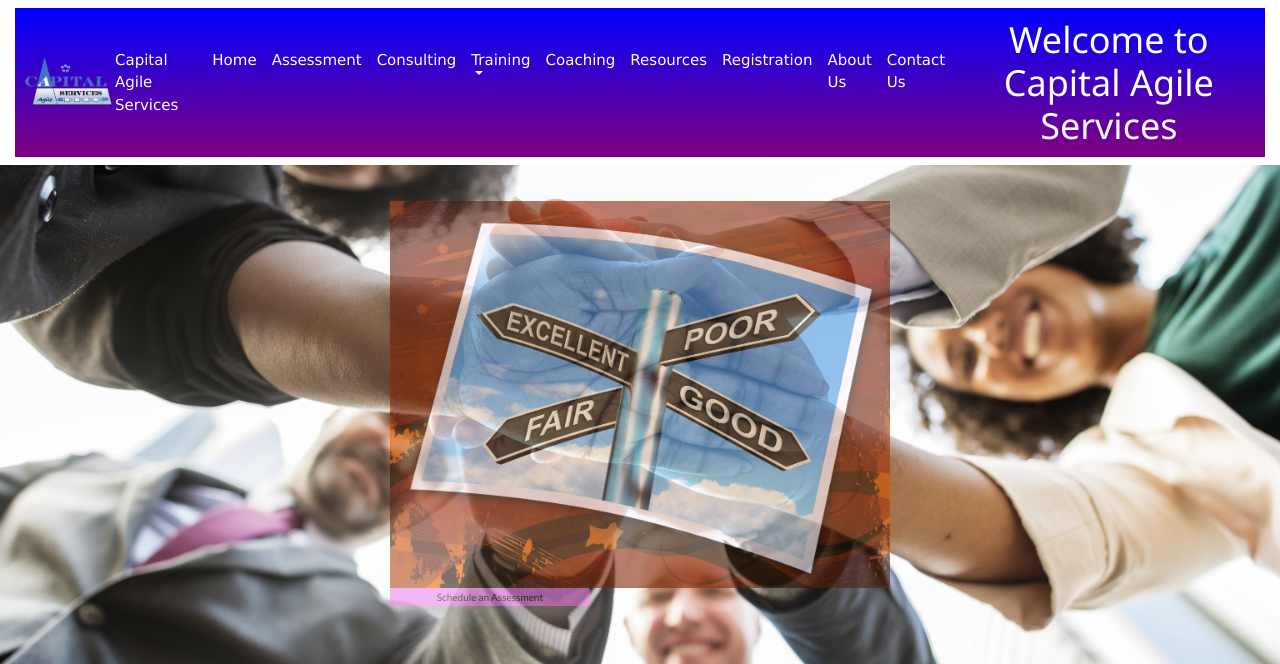
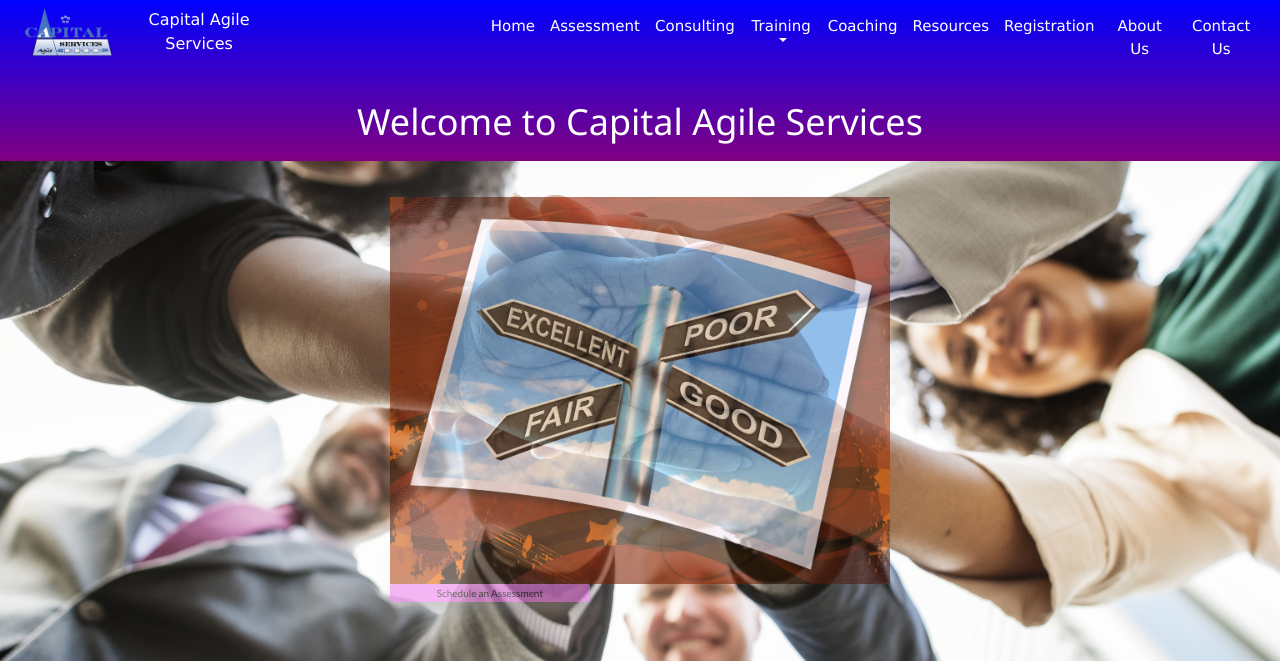
Before and after one commit to ckarjadi/capital_services, a Flask app: page / in a window 1280 px wide. Shown: the top 664 px of the page. Run offline with Flask 2, Linux system fonts and the light colour scheme; some libraries are stand-ins or nearby versions.

Commit message:
fixed header alignment

```diff
--- a/app/routes.py
+++ b/app/routes.py
@@ -113,9 +113,9 @@ def resources():
 	"""
 	resources;
 	"""
-	title = 'Resources'
+	title, page_title = 'Resources', 'Resources'
 	template_name = 'resources.html'
-	kwargs = {'title': title}
+	kwargs = {'title': title, 'page_title': page_title}
 	return render_template(template_name, **kwargs)
 
 @app.route('/registration')
--- a/app/static/header.css
+++ b/app/static/header.css
@@ -1,9 +1,10 @@
 /*div {
     width: 100%;
 }*/
-body {
-    width: 100%;
-    height: 100%;
+html, body {
+    height:100%;
+    margin:0;
+    padding:0;
 }
 nav {
     width: 100%;
@@ -15,23 +16,50 @@ nav {
     background-image: linear-gradient(blue, purple);
     color: white;
     width: 100%;
+    height: 20%;
     background-size:cover;
+}
+.navbar-expand-lg .navbar-collapse {
+     display: -webkit-box!important;
+  /*  display: -ms-flexbox!important;*/
+    /* display: flex!important; */
+    -ms-flex-preferred-size: auto;
+    flex-basis: auto;
 }
 .href, href:visited {
   color: white;
 }
 
 .navbar-custom {
+    position: relative;
+    margin-right: 0px;
+    margin-left: 0px;
+
+    width:100%; /*full width*/
+    text-align:center;
+    display:table; /*acts like a table*/
 }
 .navbar-custom .nav-link {
     color: white;
 }
 .navbar-custom .navbar-nav{
-	float: left;
+	float: right;
 }
 .new_line {
+    margin: 0 auto;
+}
+.center_h1 {
+    text-align-last: center;
+}
+.center_div {
+    clear:both;
     display: block;
+    width: 100%;
 }
+/*.new_line:before {
+    content: "";
+    display: block;
+}*/
 /*#wrapper{
     overflow:auto;
 }
--- a/app/templates/header.html
+++ b/app/templates/header.html
@@ -14,23 +14,13 @@
       <link rel="stylesheet" href="{{ url_for('static', filename='/header.css') }}">
     </head>
     <body>
-      <nav class="navbar navbar-expand-lg navbar-custom">
+      <nav class="navbar navbar-expand-lg navbar-custom bgimg">
 
-          <div class="collapse navbar-collapse bgimg" id="navbarCustom">
-<!--             <div class='bgimg'> -->
-              <div style="display:inline-block;vertical-align:top;">
+          <div class="collapse navbar-collapse navbar-custom new_line" id="navbarCustom">
+              <div style="display:inline-flex;vertical-align:top;">
                 <img src="{{url_for('static', filename='logo.png')}}" height=50, width=100 style="float:left"/>
-              </div>
-              <div style="display:inline-block;vertical-align:top;">
-                  <div>Capital Agile Services</div>
-              </div>
-
-              <br>
-              <ul class="navbar-nav mr-auto">
-<!--                   <li class="nav-item">
-                    Capital Agile Services&emsp;&emsp;&emsp;&emsp;&emsp;&emsp;&emsp;&emsp;
-                    &emsp;&emsp;&emsp;&emsp;&emsp;&emsp;
-                  </li> -->
+                <font size="3">Capital Agile Services</font>
+                  <ul class="navbar-nav mr-auto" style="margin-left: 200px;margin-right:  0px;">
                   <li class="nav-item">
                     <a class="nav-link" href="/">Home</a>&emsp;
                   </li>
@@ -49,17 +39,6 @@
                       <a class="dropdown-item" href="/course_page">Individual Course Page</a>
                     </div>
                   </li>
-<!--       <li class="nav-item dropdown">
-        <a class="nav-link dropdown-toggle" href="/assessment" id="navbarDropdown" role="button" data-toggle="dropdown" aria-haspopup="true" aria-expanded="false">
-          Dropdown
-        </a>
-        <div class="dropdown-menu" aria-labelledby="navbarDropdown">
-          <a class="dropdown-item" href="#">Action</a>
-          <a class="dropdown-item" href="#">Another action</a>
-          <div class="dropdown-divider"></div>
-          <a class="dropdown-item" href="#">Something else here</a>
-        </div>
-      </li> -->
                   <li class="nav-item">
                     <a href="/coaching" class="nav-link">Coaching</a>&emsp;
                   </li>
@@ -76,23 +55,17 @@
                     <a href="/contact_us" class="nav-link">Contact Us</a>&emsp;
                   </li>
               </ul>
-              <br>
-              <br>
-              <br>
-              <br>
-              <br>
-              <br>
-              <div class="new_line">
-              {% if page_title %}
-              <center><h1 class="new_line">{{ page_title }}</h1></center>
-              {% endif %}
               </div>
-              <br>
+              <p></p>
               <br>
               <br>
 
-<!--             </div> -->
          </div>
+              <div style="display: block;">
+                {% if page_title %}
+                <h1>{{ page_title }}</h1>
+                {% endif %}
+              </div>
       </nav>
         {% block content %}{% endblock %}
     </body>
```
